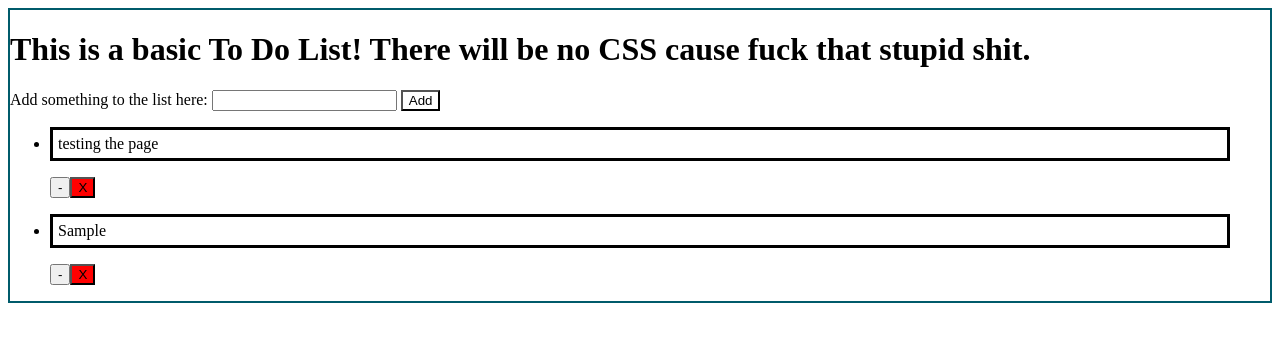
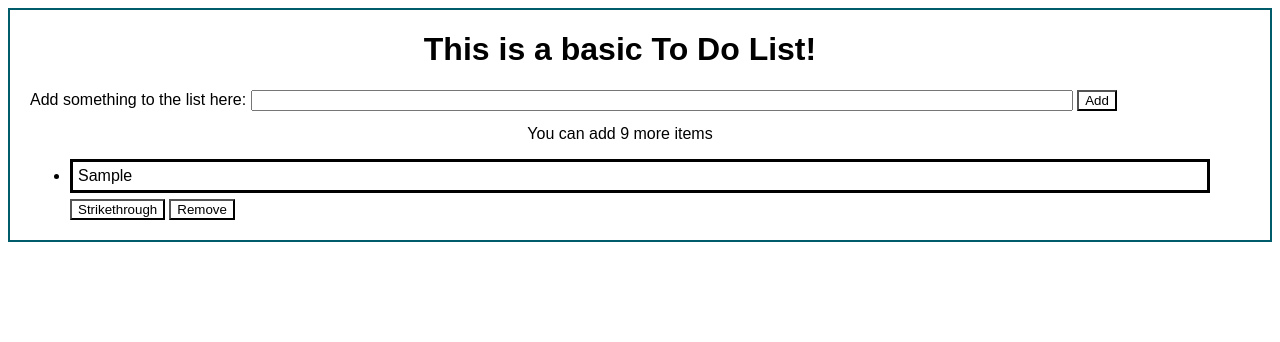
Before and after one commit to Poptaro/ToDoList, a website: page home/home.html in a window 1280 px wide. Both pictures are taken after typing "Sample" into the empty fields and a click on the button "Add". Drawn offline with Linux system fonts and the light colour scheme.

Commit message:
full functioning non saved to do list. 20240113.

```diff
--- a/home/home.css
+++ b/home/home.css
@@ -2,24 +2,63 @@
 @import 'tailwindcss/components';
 @import 'tailwindcss/utilities'; */
 
+.container {
+    margin: 20px;
+}
 
-.liDel {
-    background-color: red;
-}
 
 .listContainer {
     border-style: solid;
     padding: 5px;
+    margin-bottom: 6px;
 }
 
 .paper {
     border: solid 2px rgb(0, 91, 107);
     padding-right: 40px;
 }
+.listTitle{
+    text-align: center;
+}
+
+.amount {
+    text-align: center;
+    margin-top: 14px;
+}
+.inputField {
+    width: 69%;
+}
+
+
+/* button below for adding */
 .btnAdd {
     background-color: white;
     transition-duration: .4s;
 }
+
 .btnAdd:hover {
     background-color:rgb(194, 255, 194);
 }
+/* buttons below for strikethrough and remove */
+
+
+.strike {
+    background-color: white;
+    transition-duration: .4s;
+    margin-right: 2px;
+}
+
+.strike:hover {
+    text-decoration:line-through;
+    text-decoration-color: rgba(43, 43, 43, 0.404);
+}
+
+.liDel {
+    background-color: white;
+    transition-duration: .4s;
+    margin-left: 2px;
+}
+
+.liDel:hover{
+    background-color: rgb(255, 130, 130);
+}
--- a/home/home.html
+++ b/home/home.html
@@ -8,22 +8,18 @@
     <title>To Do List!</title>
 
 </head>
-<body class="paper">
+<body class="paper" style="font-family: sans-serif">
 
     <div class="container">
         <div class="content">
-            <h1>This is a basic To Do List! There will be no CSS cause fuck that stupid shit.</h1>
+            <h1 class="listTitle">This is a basic To Do List!</h1>
             <label>Add something to the list here: <input type="text" class="inputField" /></label>
             <button class="btnAdd">Add</button>
         </div>
+        <div class="amount"> Here is how many items you can add: 10</div>
         <div>
             <ul class="mainList">
-                <li id="ligmas">
-                    <p class="listContainer" contenteditable="true">testing the page</p>
-                    <button class="strike">-</button><button class="liDel">X</button>
-                </li>
             </ul>
-
         </div>
 
     </div>
--- a/home/home.js
+++ b/home/home.js
@@ -5,28 +5,27 @@ document.addEventListener('DOMContentLoaded', () => {
     const btnAdd =  document.querySelector(".btnAdd");
     const listed = document.querySelector('.mainList');
     const inputField = document.querySelector(".inputField");
-    let counter = 1;
+    let counted = document.querySelector(".amount");
+    let counter = 10;
+
 
 
     btnAdd.addEventListener('click', () => {
         const itemId = Date.now();
         if(inputField.value.trim() === ''){
         } else {
-            if (inputField.value.length > 100){
-                alert("too many characters. Please have less than 100.");
+            if (counter <= 0) {
+                alert("There can only be 10 things listed at once.");
             } else {
-                if (counter >= 10) {
-                    alert("There can only be 10 things listed at once.");
-                } else {
-                    listed.insertAdjacentHTML(
-                        'beforeend',
-                        `<li id="${itemId}"><p class="listContainer" contenteditable="plaintext-only">${inputField.value}</p><button class="strike">-</button><button class="liDel">X</button></li>`
-                    );
-                    counter++;
-                }
+                listed.insertAdjacentHTML(
+                    'beforeend',
+                    `<li id="${itemId}"><p class="listContainer" contenteditable="plaintext-only">${inputField.value}</p><button class="strike">Strikethrough</button><button class="liDel">Remove</button></li>`
+                );
+                counter--;
+                counted.textContent = `You can add ${Math.abs(counter)} more items`;
             }
+        inputField.value ="";
         }
-        inputField.value ="";
     });
 
     //listItem grabs the dynamic id from Date.now()!!!!!!!!!!
@@ -34,7 +33,8 @@ document.addEventListener('DOMContentLoaded', () => {
         if (event.target.classList.contains('liDel')) {
             const listItem = event.target.closest('li');
             listItem.remove();
-            counter--;
+            counter++;
+            counted.textContent = `You can add ${Math.abs(counter)} more items to the list`;
         }
         if (event.target.classList.contains('strike')) {
             const listItem = event.target.closest('li');
```
